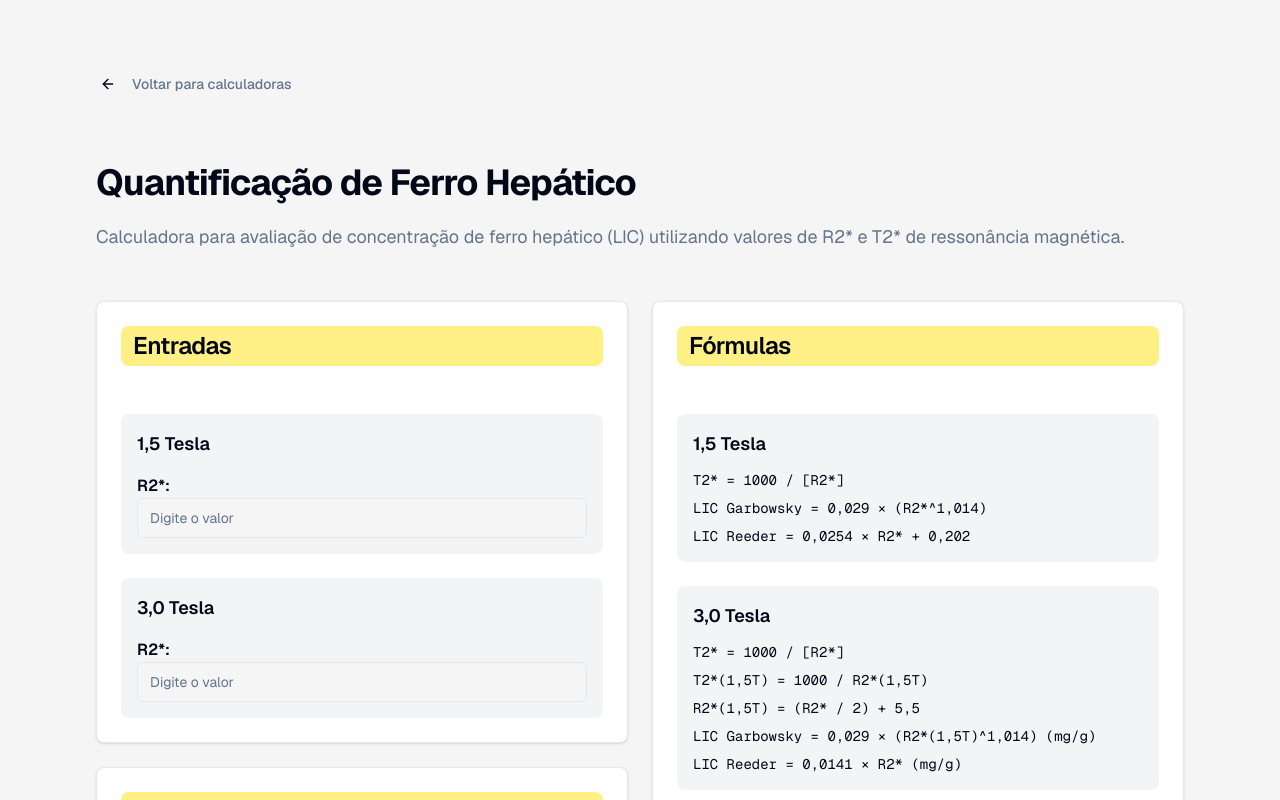
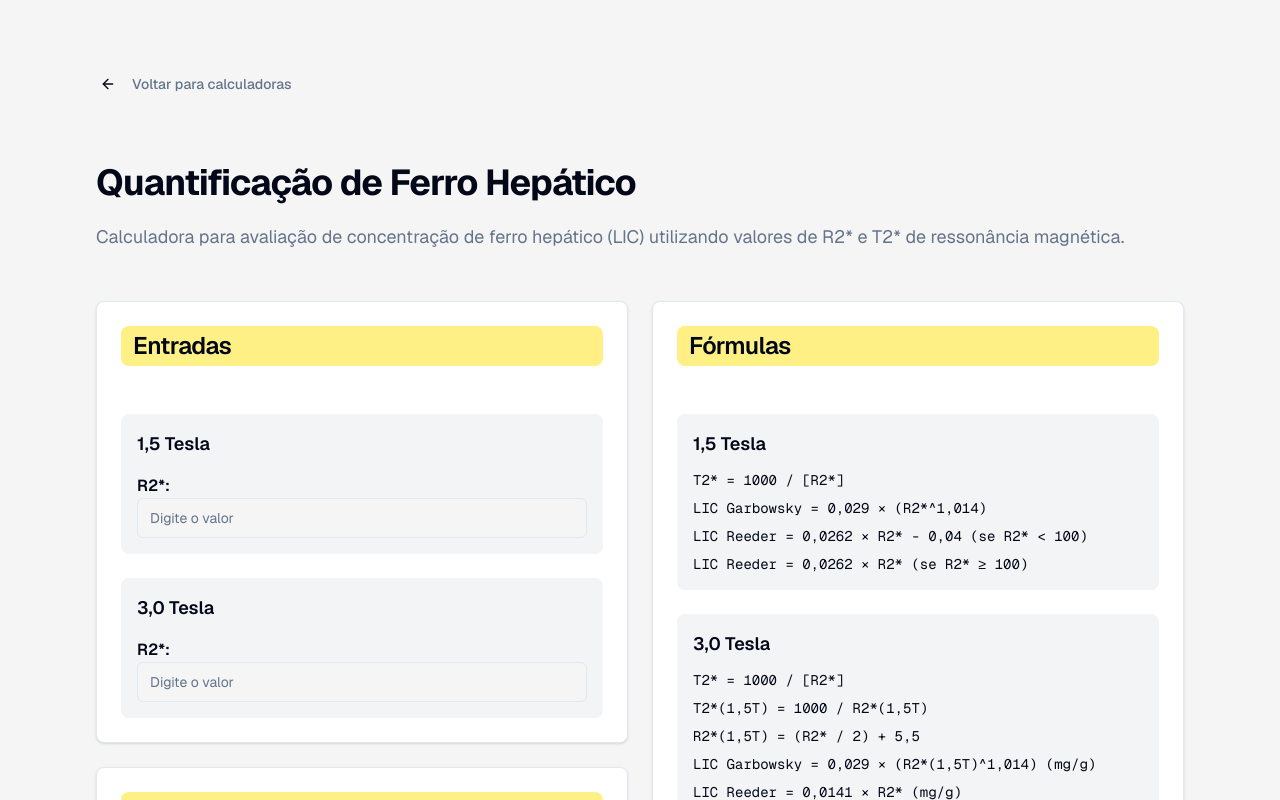
Before and after one commit to brunobarretofreitas/deulaudo-calculadoras-medicas, a Next.js app: page /calculadoras/ferro-hepatico in a window 1280 px wide. Shown: the top 800 px of the page. Built offline with nearby package versions, Linux system fonts and the light colour scheme.

Commit message:
Ajuste descrição das fórmulas

```diff
--- a/src/app/calculadoras/ferro-hepatico/page.tsx
+++ b/src/app/calculadoras/ferro-hepatico/page.tsx
@@ -312,7 +312,8 @@ export default function FerroHepatico() {
                     <div className="space-y-2 text-sm font-mono">
                       <div>T2* = 1000 / [R2*]</div>
                       <div>LIC Garbowsky = 0,029 × (R2*^1,014)</div>
-                      <div>LIC Reeder = 0,0254 × R2* + 0,202</div>
+                      <div>LIC Reeder = 0,0262 × R2* - 0,04 (se R2* &lt; 100)</div>
+                      <div>LIC Reeder = 0,0262 × R2* (se R2* ≥ 100)</div>
                     </div>
                   </div>
 
```
